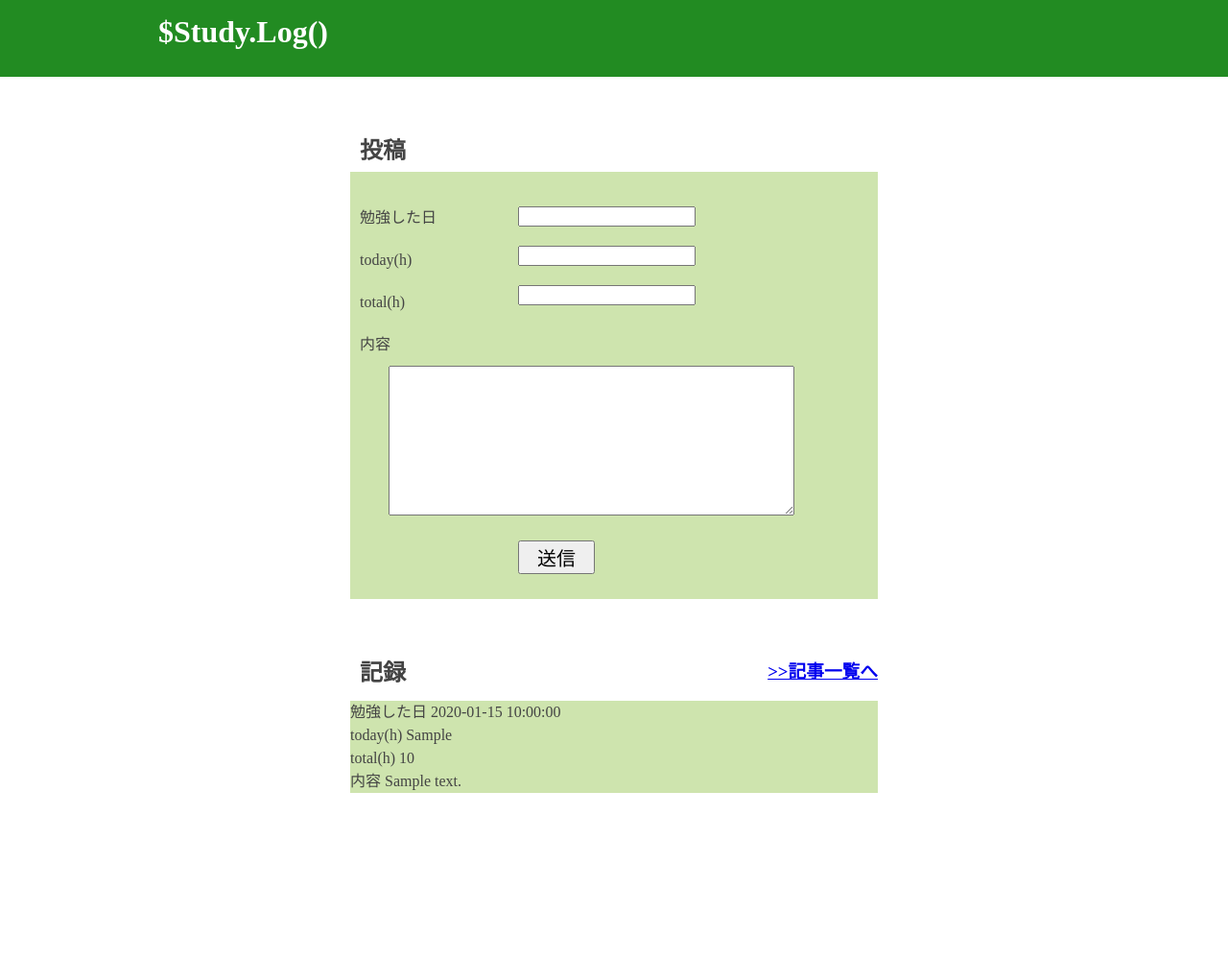
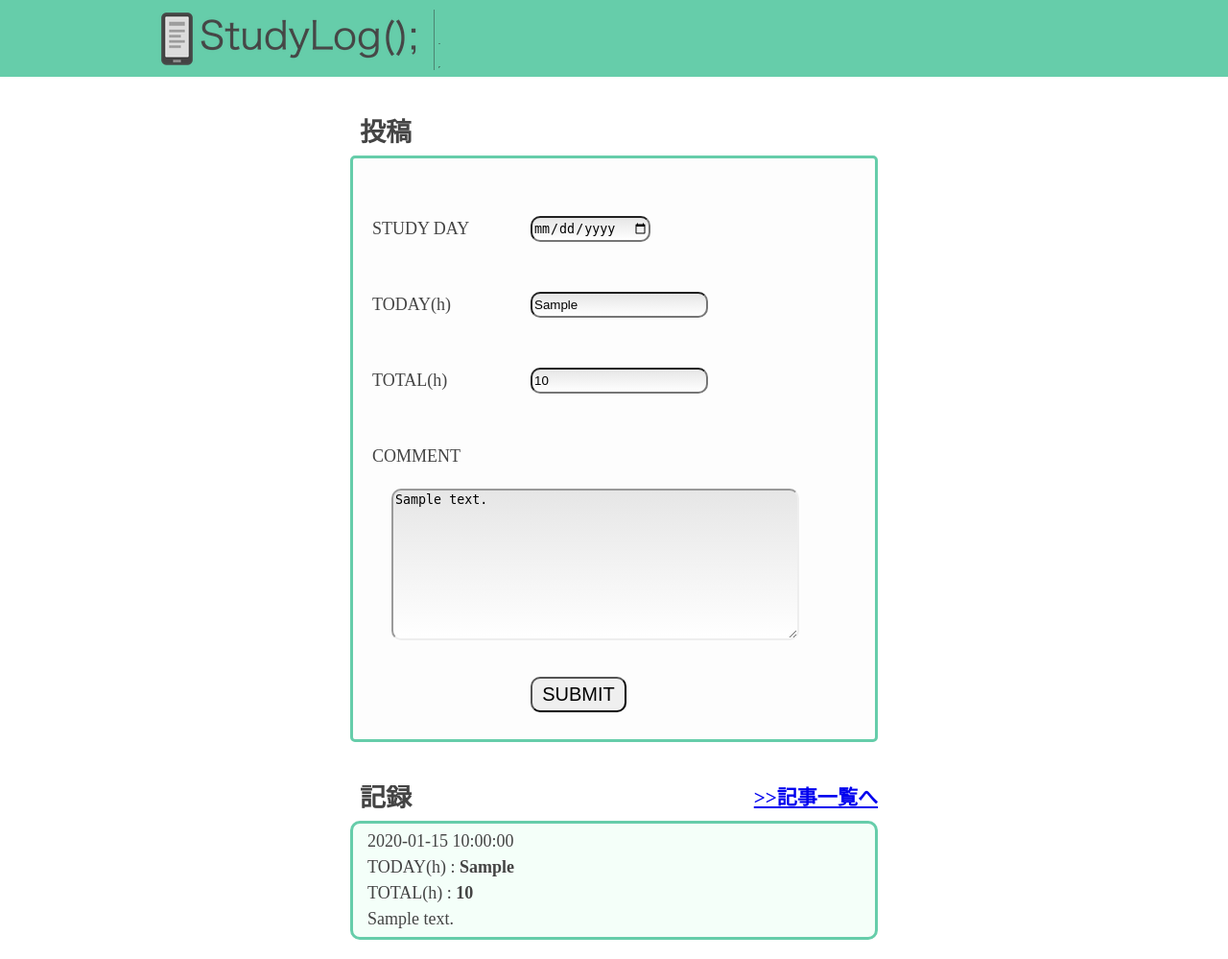
Before and after one commit to kiwatchi1991/-Study_Log-, a PHP site: page /index.php?d_id=1 in a window 1280 px wide. Shown: the whole page at 96% size. Before the commit the page ends 826 px from the top, so only its background shows below. Run offline with PHP 8.4, Linux system fonts and the light colour scheme; tables that the repository leaves empty or names only in its code hold one stand-in row (values such as "Sample post"); some libraries are stand-ins or nearby versions.

Commit message:
first commit

```diff
--- a/article.php
+++ b/article.php
@@ -86,6 +86,7 @@ $stmt = $dbh->query($sql);
                 Tweet($int);
                 ?>
             </div>
+      <div class="edit"><a href="index.php<?php echo '?d_id='.$val['data_id']; ?>">編集</a></div>
             <div class="date">
                 <?php echo sanitize($val['date']); ?>
             </div>
--- a/head.php
+++ b/head.php
@@ -5,4 +5,51 @@
     <title><?php echo $siteTitle; ?> | $Study Log()</title>
     <link rel="stylesheet" type="text/css" href="style.css">
     <link href='http://fonts.googleapis.com/css?family=Montserrat:400,700' rel='stylesheet' type='text/css'>
+
+    <script src="http://ajax.googleapis.com/ajax/libs/jquery/3.4.1/jquery.min.js" type="text/javascript" ></script>
+    <script type="text/javascript" src="https://www.google.com/jsapi"></script>
+
+    <!-- スクリプト部分 -->
+    <script type="text/javascript">
+        google.load("visualization", "1", {packages:["columnchart"]});
+        google.setOnLoadCallback(drawChart);
+
+        function drawChart() {
+            var dataArray = [['Age','Weight']];
+            var df = $.Deferred();
+
+            $(function() {
+                $.ajax({
+                    url: 'man.json',
+                    dataType : 'json',
+                }).done(function(data){
+                    console.log("success");
+                    $(data.man).each(function(){
+                        var data_item = [this.age,this.weight];
+                        dataArray.push(data_item);
+                    });
+                    df.resolve();
+                }).fail(function(){
+                    console.log("error");
+                });
+            });
+
+            df.done(function(){
+                var chartdata = google.visualization.arrayToDataTable(dataArray);
+
+                var options = {
+                    title: 'Age vs. Weight comparison',
+                    hAxis: {title: 'Age', minValue: 0, maxValue: 15},
+                    vAxis: {title: 'Weight', minValue: 0, maxValue: 15},
+                    legend: 'none'
+                };
+                var chart = new google.visualization.ScatterChart(document.getElementById('chart_div'));
+                chart.draw(chartdata, options);
+            });
+        }
+    </script>
+    </head>
+
+
+
 </head>
--- a/header.php
+++ b/header.php
@@ -1,5 +1,6 @@
 <header>
     <div class="site-width">
-        <h1><a href="index.php"> $Study.Log() </a></h1>
+        <h1><a href="index.php"><img src="img/logo_1.png" alt="ロゴ"></a></h1>
+<!--        <h2><a href="graph.php"> グラフ　へ >>>>>> </a></h2>-->
     </div>
 </header>
--- a/index.php
+++ b/index.php
@@ -7,6 +7,17 @@ debug('「「「「「「「「「「「「「「「「「「「「「「「「
 debug('　「　トップページ　」　');
 debug('「「「「「「「「「「「「「「「「「「「「「「「「「「「「「「「「「「「「「「「「');
 debugLogStart();
+
+// 画面表示用データ取得
+//================================
+// GETデータを格納
+$d_id =(!empty($_GET['d_id'])) ? $_GET['d_id'] : '';
+debug('データID：'.print_r($d_id,true));
+
+//DBから商品データを取得
+$dbFormData = (!empty($d_id)) ? getData($d_id) : '';
+//新規登録か編集画面か判別用フラグ
+$edit_flg = (empty($dbFormData)) ? false : true;
 
 
 //post送信されていた場合
@@ -22,9 +33,9 @@ if(!empty($_POST)){
 //フォームが入力されていない場合
 
     //勉強した日・today・total の形式チェック
-    validNumber($date,'date');
-    validNumber($today,'today');
-    validNumber($total,'total');
+//    validNumber($date,'date'); //カレンダーから入力で、必要なし
+    validNumber2($today,'today');
+    validNumber2($total,'total');
 
 
     //    未入力チェック
@@ -35,19 +46,39 @@ if(!empty($_POST)){
 
     if(empty($err_msg)){
       debug('バリデーションOKです。');
-
+      try {
 //        DBへ接続
     $dbh = dbConnect();
 
 //    SQL文(クエリー作成)
+//      編集画面の場面は、UPDATE文、新規登録画面の場合はINSERT文を生成
+    if($edit_flg){
+      debug('DB更新です。');
+      $sql = 'UPDATE data SET date = :date, today = :today, total = :total, contents = :contents WHERE data_id = :d_id';
+      $data = array(':date' => $date, ':today' => $today, ':total' => $total, ':contents' => $contents, ':d_id' => $d_id) ;
+    }else{
+      debug('DB新規登録です。');
       $sql = 'INSERT INTO data (date,today,total,contents) VALUES (:date,:today,:total,:contents) ';
-
       //プレースホルダーに値をセットし、SQL文を実行（サーバーにデータを保存）
       $data = array(':date' => $date,':today'=> $today,':total'=> $total, ':contents'=> $contents);
+    }
 
+    debug('SQL:'.$sql);
+    debug('流し込みデータ：'.print_r($data,true));
+      //クエリ実行
     $stmt = queryPost($dbh,$sql,$data);
 
-        header("Location:index.php");
+
+      //クエリ成功の場合
+      if($stmt){
+//        $_SESSION['msg_success'] =SUC01;
+        debug('記事ページへ遷移します。');
+        header("Location:article.php");
+      }
+            } catch (Exception $e) {
+        error_log('エラー発生：' . $e->getMessage());
+        $err_msg['common'] = MSG06;
+      }
     }
 
   }
@@ -80,35 +111,42 @@ require('head.php');
         <div class="form">
           <form action="" method="post">
             <dl>
+              <!--date-->
+              <div id="err_msg">
                 <span class="err_msg"><?php if(!empty($err_msg['date'])) echo $err_msg['date']; ?></span>
-                       <dt><span class="">勉強した日</span></dt>
+              </div>
+              <dt><span class="">STUDY DAY</span></dt>
 
               <dd>
-                       <input type="text" name="date" class="date" value="<?php if(!empty($_POST['date'])) echo $_POST['date']; ?>">
-<!--
-                           <div class="area-msg">
-                               <?php if(!empty($err_msg['date'])) echo $err_msg['date'];?>
-                           </div>
--->
+              <input type="date" name="date" class="date" value="<?php echo getFormData('date'); ?>">
               </dd>
 
+              <!--today-->
+               <div id="err_msg">
                <span class="err_msg"><?php if(!empty($err_msg['today'])) echo $err_msg['today']; ?></span>
-                       <dt><span class="">today(h)</span></dt>
+               </div>
+               <dt><span class="">TODAY(h)</span></dt>
 
-                       <dd><input type="text" name="today" class="day" value="<?php if(!empty($_POST['today'])) echo $_POST['today']; ?>"></dd>
+              <dd><input type="text" name="today" class="day" value="<?php echo getFormData('today'); ?>"></dd>
 
+              <!-- total-->
+              <div id="err_msg">
               <span class="err_msg"><?php if(!empty($err_msg['total'])) echo $err_msg['total']; ?></span>
-                       <dt><span class="">total(h)</span></dt>
+              </div>
+              <dt><span class="">TOTAL(h)</span></dt>
+              <dd><input type="text" name="total" class="total"  value="<?php echo getFormData('total'); ?>"></dd>
 
-                       <dd><input type="text" name="total" class="total"  value="<?php if(!empty($_POST['total'])) echo $_POST['total']; ?>"></dd>
+              <!-- 内容-->
+              <div id="err_msg">
+              <span class="err_msg"><?php if(!empty($err_msg['contents'])) echo $err_msg['contents']; ?></span>
+              </div>
 
-                       <span class="err_msg"><?php if(!empty($err_msg['contents'])) echo $err_msg['contents']; ?></span>
-                       <dt><span class="">内容</span></dt>
+              <dt><span class="">COMMENT</span></dt>
 
-                       <dd><textarea name="contents"  cols="50" rows="10"  value="<?php if(!empty($_POST['contents'])) echo $_POST['contents']; ?>"></textarea></dd>
+              <dd><textarea name="contents"  cols="50" rows="10"  value=""><?php echo getFormData('contents'); ?></textarea></dd>
 
             </dl>
-                   <button type="submit" class="btn">送信</button>
+              <button type="submit" class="btn">SUBMIT</button>
 
               </form>
         </div>
@@ -157,10 +195,10 @@ require('head.php');
        <div class="form">
         <?php
             echo
-            '勉強した日  '.$row['date'].'<br>'
-            .'today(h)  '.$row['today'].'<br>'
-            .'total(h)  '.$row['total'].'<br>'
-            .'内容  '.$row['contents'].'<br>';
+             $row['date'].'<br>'
+            .'TODAY(h) : '.'<span class="hour">'.$row['today'].'</span>'.'<br>'
+				.'TOTAL(h) : '.'<span class="hour">'.$row['total'].'</span>'.'<br>'
+            .$row['contents'].'<br>';
            ?>
         </div>
     <?php
--- /dev/null
+++ b/man.json
@@ -0,0 +1,8 @@
+{"man":[
+    {"age":8,"weight":12},
+    {"age":4,"weight":5.5},
+    {"age":11,"weight":14},
+    {"age":4,"weight":5},
+    {"age":3,"weight":3.5},
+    {"age":6.5,"weight":7}
+]}
--- a/style.css
+++ b/style.css
@@ -3,6 +3,11 @@ body{
     padding: 0;
     color: #444;
     line-height: 150%;
+    font-size: 18px;
+}
+
+h1,h2,h3,h4,h5,h6,p{
+  margin: 0;
 }
 
 /*===============================-
@@ -11,11 +16,11 @@ body{
 header{
     margin-bottom: 30px;
     height: 80px;
-    background-color: #228b22;
+  background-color: #66cdaa;
 
 }
 header h1{
-    margin-left: 15px;
+    margin: 10px 0 0 15px;
     float: left;
     width: 980px;
 }
@@ -24,6 +29,11 @@ header h1 a{
     color:#ffffff;
     text-decoration: none;
 }
+
+header h1 a img{
+    height: inherit;
+}
+
 
 /*===============================-
 レイアウト
@@ -39,17 +49,58 @@ header h1 a{
 
 
 #contents .form{
-    background-color: #cee4ae;
+    background-color: rgb(204,204,204,0.05);
+  border: 3px solid #66cdaa;
     padding: 10px 0;
+    border-radius: 5px;
 }
+
+.past .form .hour{
+	font-weight: bold;
+}
+
+#contents .form #err_msg{
+  position: relative;
+  height: 27px;
+  margin-bottom: 5px;
+}
+
 #contents .form dl dt{
     width: 165px;
-    padding: 10px 0 10px 10px;
+/*    color: #f5f5f5;*/
+    padding: 0 0 20px 20;
     float: left;
     clear: both;
 }
 #contents .form dl dd{
-    padding: 10px 0;
+    padding: 0 0 20px;
+}
+#contents .form dl dt span{
+  line-height: 27px;
+
+}
+
+#contents .form .err_msg{
+  position: absolute;
+  left: 180px;
+  text-align: center;
+
+}
+
+#contents .form input{
+  height: 27px;
+  background: linear-gradient(#e6e6e6,#fff);
+  border-radius: 10px;
+
+}
+
+#contents textarea{
+	background: linear-gradient(#e6e6e6,#fff);
+	border-radius: 10px;
+	border-width: 2px;
+	border-style: inset;
+	border-color: initial;
+	border-image: initial;
 }
 
 section{
@@ -64,8 +115,11 @@ section{
 }
 #contents .form button{
     font-size: 20px;
-    width: 80px;
-    margin-left: 175px;
+    width: 100px;
+    margin-left: 185px;
+	padding: 5px 10px;
+	border-radius: 10px;
+
 }
 #contents .form button:hover{
     cursor: pointer;
@@ -75,7 +129,10 @@ section{
 .past .form{
 /*    border: solid 1px #000;*/
     margin-bottom: 5px;
-    background-color: #cee4ae;
+  background-color: #f4fff9;
+  border: 3px solid #66cdaa;
+  border-radius: 10px;
+    padding: 5px 15px;
 }
 
 .top-icon{
@@ -102,6 +159,13 @@ section{
     float: right;
     margin: 5px 5px 0 0;
 }
+
+.panel-body .edit{
+	display: inline;
+	float: right;
+	margin: 5px 5px 0 0;
+}
+
 panel-body .date{
     display: inline;
     float: left;
```
Also changed, not shown: function.php (+67 -26 lines), graph.php (added, +22 -0 lines), img/logo2.png (added), img/logo_1.png (added), img/logo_3.png (added), 2 other files. Lines whose indentation alone changed are shown as unchanged.
